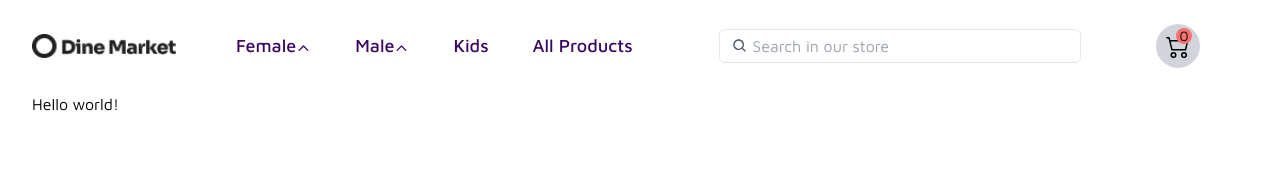
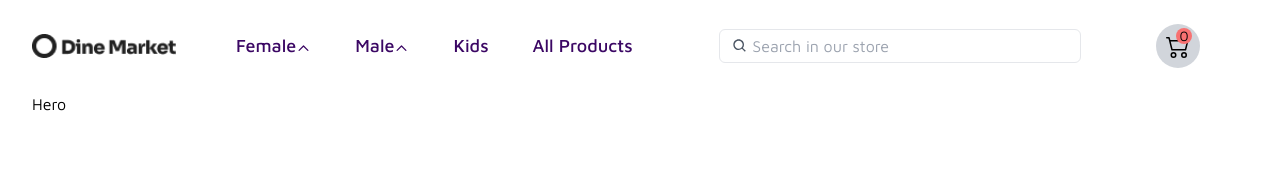
Before and after one commit to Asad-Ur-Rahman/ecommerce-app, a Next.js app: page / in a window 1280 px wide. Shown: the top 182 px of the page. Built offline with nearby package versions, Linux system fonts and the light colour scheme.

Commit message:
Update page.tsx

```diff
--- a/src/app/page.tsx
+++ b/src/app/page.tsx
@@ -1,6 +1,9 @@
+import Hero from "@/components/views/Hero";
 
 export default function Home() {
   return (
-    <div>Hello world!</div>
+    <div>
+      <Hero />
+    </div>
   )
 }
```
